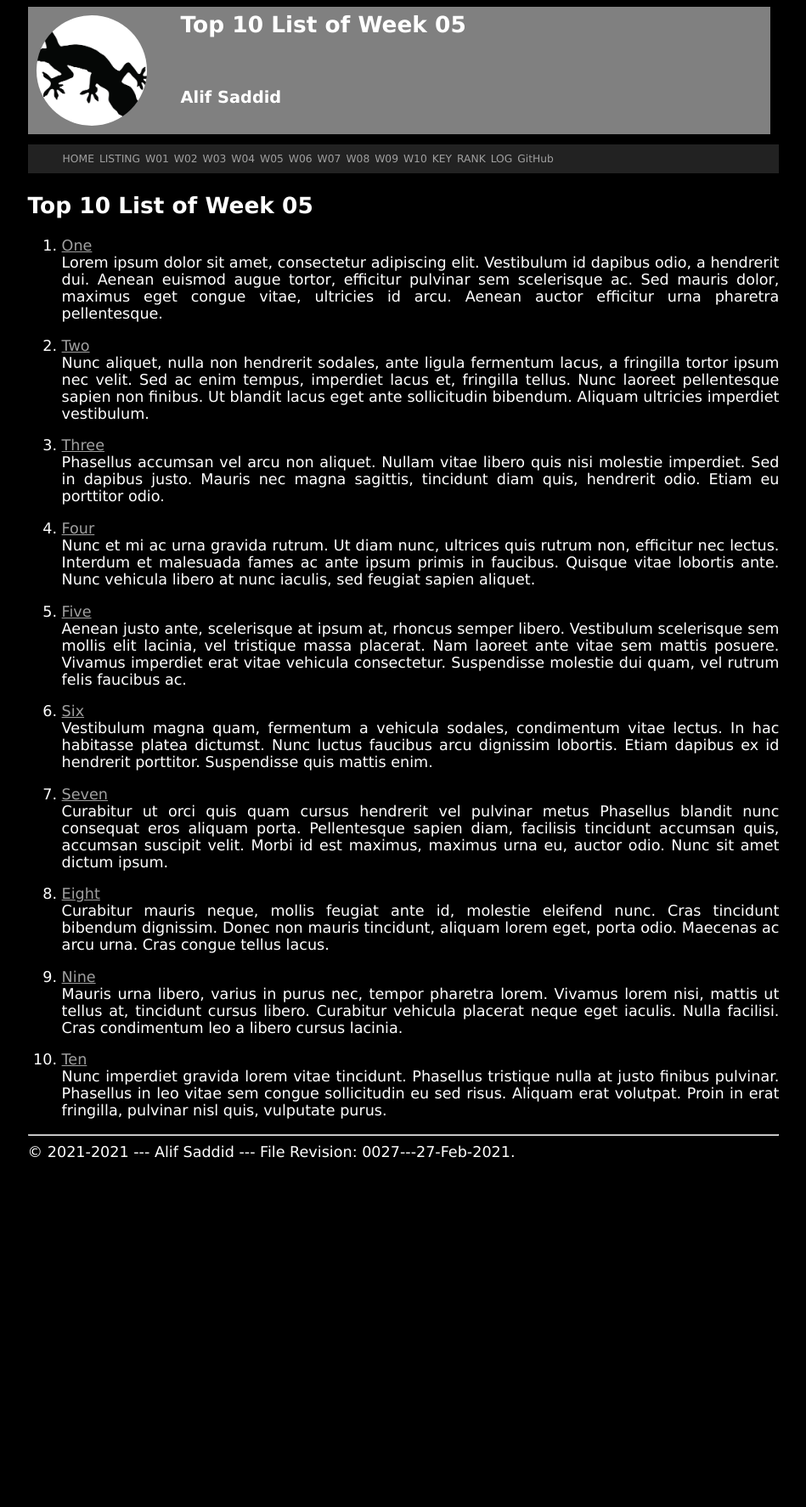
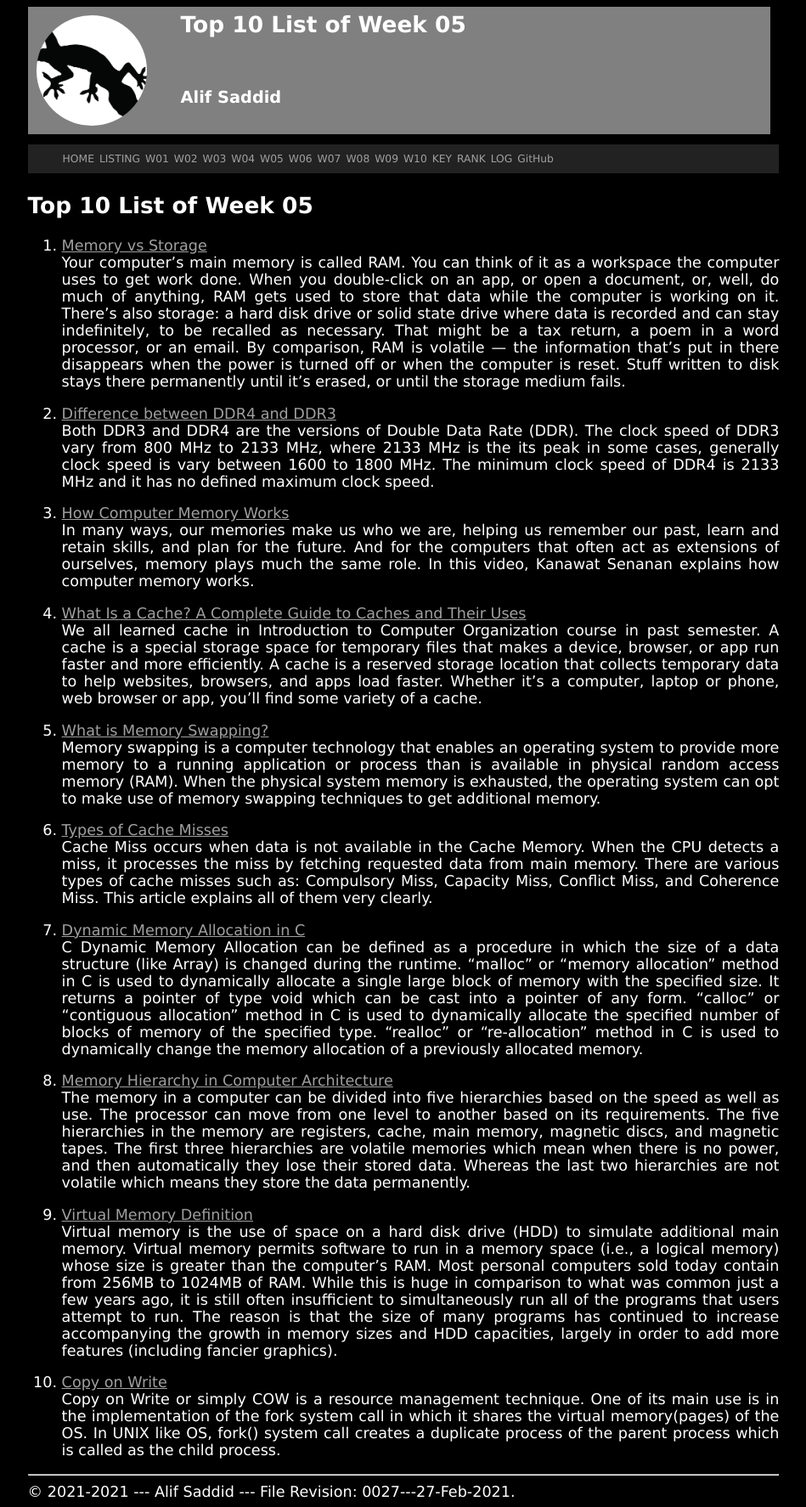
Before and after one commit to alifsaddid/os211, a Jekyll site: the page built from w05.md, in a window 1280 px wide. Shown: the whole page at 85% size, without its empty margins (165-1114 px from the left). Built offline with Jekyll 4.4.1, drawn with Linux system fonts in a browser that asks for light colours; our own code applies the rules of GitHub Pages for plain Markdown files; before the commit the page ends 1374 px from its top, so only the background shows below that.

Commit message:
OS211 alifsaddid

```diff
--- a/w05.md
+++ b/w05.md
@@ -5,72 +5,32 @@ permalink: /W05/
 
 # Top 10 List of Week 05
 
-1. [One](https://en.wikipedia.org/wiki/1)<br>
-Lorem ipsum dolor sit amet, consectetur adipiscing elit.
-Vestibulum id dapibus odio, a hendrerit dui.
-Aenean euismod augue tortor, efficitur pulvinar sem scelerisque ac.
-Sed mauris dolor, maximus eget congue vitae, ultricies id arcu.
-Aenean auctor efficitur urna pharetra pellentesque.
+1. [Memory vs Storage](https://www.backblaze.com/blog/whats-diff-ram-vs-storage)<br>
+Your computer’s main memory is called RAM. You can think of it as a workspace the computer uses to get work done. When you double-click on an app, or open a document, or, well, do much of anything, RAM gets used to store that data while the computer is working on it. There’s also storage: a hard disk drive or solid state drive where data is recorded and can stay indefinitely, to be recalled as necessary. That might be a tax return, a poem in a word processor, or an email. By comparison, RAM is volatile — the information that’s put in there disappears when the power is turned off or when the computer is reset. Stuff written to disk stays there permanently until it’s erased, or until the storage medium fails.
 
-2. [Two](https://en.wikipedia.org/wiki/2)<br>
-Nunc aliquet, nulla non hendrerit sodales, ante ligula fermentum lacus, a fringilla tortor ipsum nec velit.
-Sed ac enim tempus, imperdiet lacus et, fringilla tellus.
-Nunc laoreet pellentesque sapien non finibus.
-Ut blandit lacus eget ante sollicitudin bibendum.
-Aliquam ultricies imperdiet vestibulum.
+2. [Difference between DDR4 and DDR3](https://www.geeksforgeeks.org/difference-between-ddr3-and-ddr4/)<br>
+Both DDR3 and DDR4 are the versions of Double Data Rate (DDR). The clock speed of DDR3 vary from 800 MHz to 2133 MHz, where 2133 MHz is the its peak in some cases, generally clock speed is vary between 1600 to 1800 MHz. The minimum clock speed of DDR4 is 2133 MHz and it has no defined maximum clock speed.
 
-3. [Three](https://en.wikipedia.org/wiki/3)<br>
-Phasellus accumsan vel arcu non aliquet.
-Nullam vitae libero quis nisi molestie imperdiet.
-Sed in dapibus justo.
-Mauris nec magna sagittis, tincidunt diam quis, hendrerit odio.
-Etiam eu porttitor odio.
+3. [How Computer Memory Works](https://www.youtube.com/watch?v=p3q5zWCw8J4)<br>
+In many ways, our memories make us who we are, helping us remember our past, learn and retain skills, and plan for the future. And for the computers that often act as extensions of ourselves, memory plays much the same role. In this video, Kanawat Senanan explains how computer memory works.
 
-4. [Four](https://en.wikipedia.org/wiki/4)<br>
-Nunc et mi ac urna gravida rutrum.
-Ut diam nunc, ultrices quis rutrum non, efficitur nec lectus.
-Interdum et malesuada fames ac ante ipsum primis in faucibus.
-Quisque vitae lobortis ante.
-Nunc vehicula libero at nunc iaculis, sed feugiat sapien aliquet.
+4. [What Is a Cache? A Complete Guide to Caches and Their Uses](https://www.businessinsider.com/what-is-cache)<br>
+We all learned cache in Introduction to Computer Organization course in past semester. A cache is a special storage space for temporary files that makes a device, browser, or app run faster and more efficiently. A cache is a reserved storage location that collects temporary data to help websites, browsers, and apps load faster. Whether it's a computer, laptop or phone, web browser or app, you'll find some variety of a cache.
 
-5. [Five](https://en.wikipedia.org/wiki/5)<br>
-Aenean justo ante, scelerisque at ipsum at, rhoncus semper libero.
-Vestibulum scelerisque sem mollis elit lacinia, vel tristique massa placerat.
-Nam laoreet ante vitae sem mattis posuere.
-Vivamus imperdiet erat vitae vehicula consectetur.
-Suspendisse molestie dui quam, vel rutrum felis faucibus ac.
+5. [What is Memory Swapping?](https://www.enterprisestorageforum.com/hardware/what-is-memory-swapping)<br>
+Memory swapping is a computer technology that enables an operating system to provide more memory to a running application or process than is available in physical random access memory (RAM). When the physical system memory is exhausted, the operating system can opt to make use of memory swapping techniques to get additional memory.
 
-6. [Six](https://en.wikipedia.org/wiki/6)<br>
-Vestibulum magna quam, fermentum a vehicula sodales, condimentum vitae lectus.
-In hac habitasse platea dictumst.
-Nunc luctus faucibus arcu dignissim lobortis.
-Etiam dapibus ex id hendrerit porttitor.
-Suspendisse quis mattis enim.
+6. [Types of Cache Misses](https://www.geeksforgeeks.org/types-of-cache-misses/)<br>
+Cache Miss occurs when data is not available in the Cache Memory. When the CPU detects a miss, it processes the miss by fetching requested data from main memory. There are various types of cache misses such as: Compulsory Miss, Capacity Miss, Conflict Miss, and Coherence Miss. This article explains all of them very clearly.
 
-7. [Seven](https://en.wikipedia.org/wiki/7)<br>
-Curabitur ut orci quis quam cursus hendrerit vel pulvinar metus
-Phasellus blandit nunc consequat eros aliquam porta.
-Pellentesque sapien diam, facilisis tincidunt accumsan quis, accumsan suscipit velit.
-Morbi id est maximus, maximus urna eu, auctor odio.
-Nunc sit amet dictum ipsum.
+7. [Dynamic Memory Allocation in C](https://www.geeksforgeeks.org/dynamic-memory-allocation-in-c-using-malloc-calloc-free-and-realloc/)<br>
+C Dynamic Memory Allocation can be defined as a procedure in which the size of a data structure (like Array) is changed during the runtime. “malloc” or “memory allocation” method in C is used to dynamically allocate a single large block of memory with the specified size. It returns a pointer of type void which can be cast into a pointer of any form. “calloc” or “contiguous allocation” method in C is used to dynamically allocate the specified number of blocks of memory of the specified type. “realloc” or “re-allocation” method in C is used to dynamically change the memory allocation of a previously allocated memory.
 
-8. [Eight](https://en.wikipedia.org/wiki/8)<br>
-Curabitur mauris neque, mollis feugiat ante id, molestie eleifend nunc.
-Cras tincidunt bibendum dignissim.
-Donec non mauris tincidunt, aliquam lorem eget, porta odio.
-Maecenas ac arcu urna.
-Cras congue tellus lacus.
+8. [Memory Hierarchy in Computer Architecture](https://www.elprocus.com/memory-hierarchy-in-computer-architecture/)<br>
+The memory in a computer can be divided into five hierarchies based on the speed as well as use. The processor can move from one level to another based on its requirements. The five hierarchies in the memory are registers, cache, main memory, magnetic discs, and magnetic tapes. The first three hierarchies are volatile memories which mean when there is no power, and then automatically they lose their stored data. Whereas the last two hierarchies are not volatile which means they store the data permanently.
 
-9. [Nine](https://en.wikipedia.org/wiki/9)<br>
-Mauris urna libero, varius in purus nec, tempor pharetra lorem.
-Vivamus lorem nisi, mattis ut tellus at, tincidunt cursus libero.
-Curabitur vehicula placerat neque eget iaculis.
-Nulla facilisi.
-Cras condimentum leo a libero cursus lacinia.
+9. [Virtual Memory Definition](http://www.linfo.org/virtual_memory.html)<br>
+Virtual memory is the use of space on a hard disk drive (HDD) to simulate additional main memory. Virtual memory permits software to run in a memory space (i.e., a logical memory) whose size is greater than the computer's RAM. Most personal computers sold today contain from 256MB to 1024MB of RAM. While this is huge in comparison to what was common just a few years ago, it is still often insufficient to simultaneously run all of the programs that users attempt to run. The reason is that the size of many programs has continued to increase accompanying the growth in memory sizes and HDD capacities, largely in order to add more features (including fancier graphics).
 
-10. [Ten](https://en.wikipedia.org/wiki/10)<br>
-Nunc imperdiet gravida lorem vitae tincidunt.
-Phasellus tristique nulla at justo finibus pulvinar.
-Phasellus in leo vitae sem congue sollicitudin eu sed risus.
-Aliquam erat volutpat.
-Proin in erat fringilla, pulvinar nisl quis, vulputate purus.
+10. [Copy on Write](https://www.geeksforgeeks.org/copy-on-write/)<br>
+Copy on Write or simply COW is a resource management technique. One of its main use is in the implementation of the fork system call in which it shares the virtual memory(pages) of the OS. In UNIX like OS, fork() system call creates a duplicate process of the parent process which is called as the child process.
```
